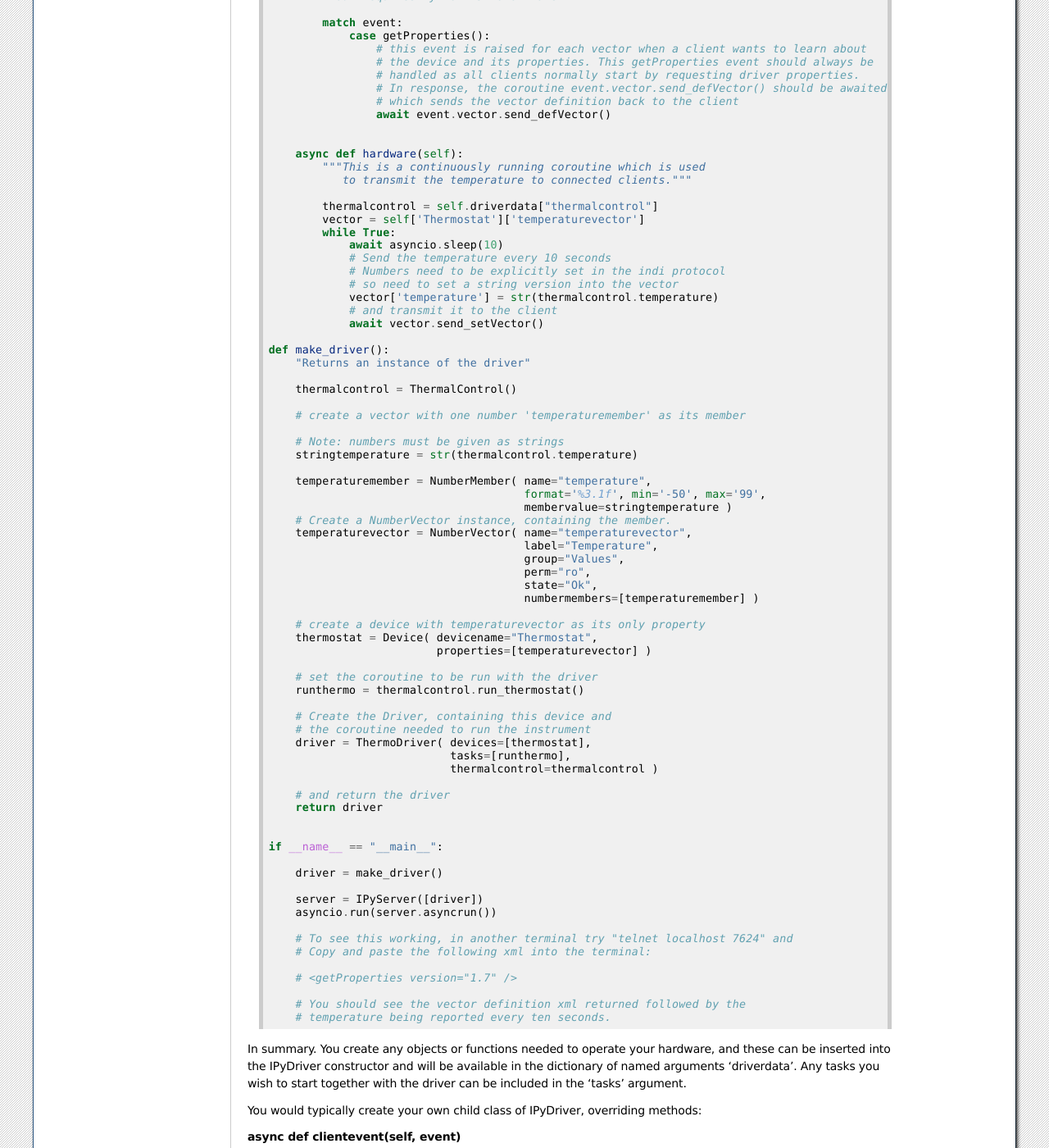
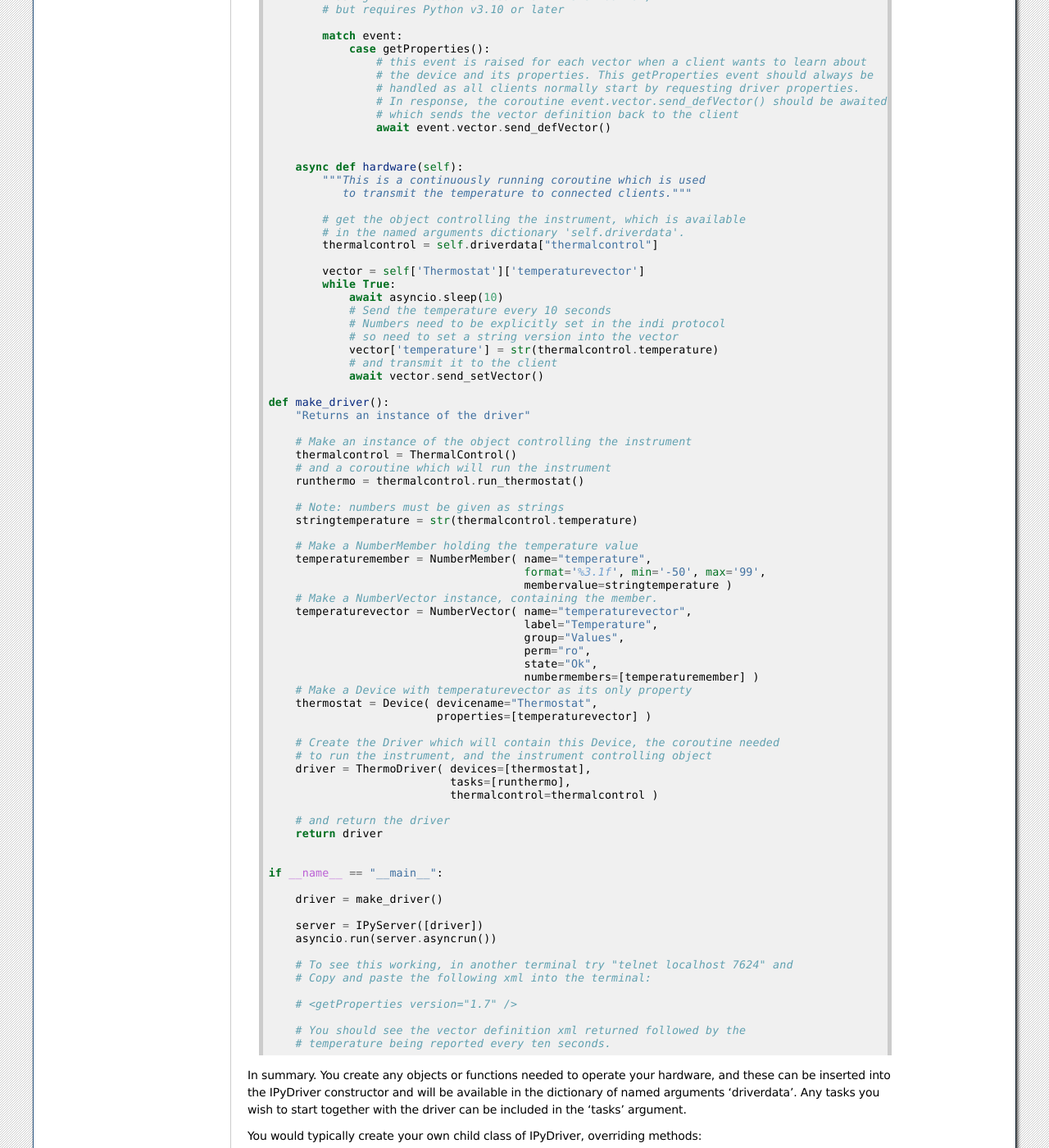
Before and after one commit to bernie-skipole/indipydriver, a Sphinx documentation site: the page built from docs/source/usage/example1.rst, in a window 1280 px wide and 1400 px high, scrolled down 1069 px. Shown: the whole window at 82% size. Built offline with Sphinx 7.4.7, drawn with Linux system fonts in a browser that asks for light colours; some of the changed text lies outside the part shown.

Commit message:
document updates

```diff
--- a/docs/source/usage/example1.rst
+++ b/docs/source/usage/example1.rst
@@ -3,11 +3,9 @@
 Example1
 ========
 
-The following example shows a simulated thermostat and heater which
-maintains a temperature around 15C.
+The following example shows a simulated thermostat and heater which maintains a temperature around 15C.
 
-In this example a NumberVector and NumberMember
-contains the temperature which is reported to the client::
+In this example a NumberVector and NumberMember contain the temperature which is reported to the client::
 
     import asyncio
 
@@ -53,11 +51,12 @@
 
     class ThermoDriver(IPyDriver):
 
-        """IPyDriver is subclassed here, with two methods created to handle incoming events
+        """IPyDriver is subclassed here, with methods created to handle incoming events
            and to transmit the temperature to the client"""
 
         async def clientevent(self, event):
-            """On receiving data, this is called, and should handle any necessary actions
+            """On receiving data from the client this is called, and should handle any
+               necessary actions.
                The event object has property 'vector' which is the propertyvector being
                updated or requested by the client.
                Different types of event could be produced, in this case only getProperties
@@ -81,7 +80,10 @@
             """This is a continuously running coroutine which is used
                to transmit the temperature to connected clients."""
 
+            # get the object controlling the instrument, which is available
+            # in the named arguments dictionary 'self.driverdata'.
             thermalcontrol = self.driverdata["thermalcontrol"]
+
             vector = self['Thermostat']['temperaturevector']
             while True:
                 await asyncio.sleep(10)
@@ -95,33 +97,31 @@
     def make_driver():
         "Returns an instance of the driver"
 
+        # Make an instance of the object controlling the instrument
         thermalcontrol = ThermalControl()
-
-        # create a vector with one number 'temperaturemember' as its member
+        # and a coroutine which will run the instrument
+        runthermo = thermalcontrol.run_thermostat()
 
         # Note: numbers must be given as strings
         stringtemperature = str(thermalcontrol.temperature)
 
+        # Make a NumberMember holding the temperature value
         temperaturemember = NumberMember( name="temperature",
                                           format='%3.1f', min='-50', max='99',
                                           membervalue=stringtemperature )
-        # Create a NumberVector instance, containing the member.
+        # Make a NumberVector instance, containing the member.
         temperaturevector = NumberVector( name="temperaturevector",
                                           label="Temperature",
                                           group="Values",
                                           perm="ro",
                                           state="Ok",
                                           numbermembers=[temperaturemember] )
-
-        # create a device with temperaturevector as its only property
+        # Make a Device with temperaturevector as its only property
         thermostat = Device( devicename="Thermostat",
                              properties=[temperaturevector] )
 
-        # set the coroutine to be run with the driver
-        runthermo = thermalcontrol.run_thermostat()
-
-        # Create the Driver, containing this device and
-        # the coroutine needed to run the instrument
+        # Create the Driver which will contain this Device, the coroutine needed
+        # to run the instrument, and the instrument controlling object
         driver = ThermoDriver( devices=[thermostat],
                                tasks=[runthermo],
                                thermalcontrol=thermalcontrol )
```
Also changed, not shown: docs/source/usage/example2.rst (+3 -6 lines), docs/source/usage/example3.rst (+9 -3 lines), example1.py (+14 -12 lines), example2.py (+3 -6 lines), example3.py (+9 -3 lines).
